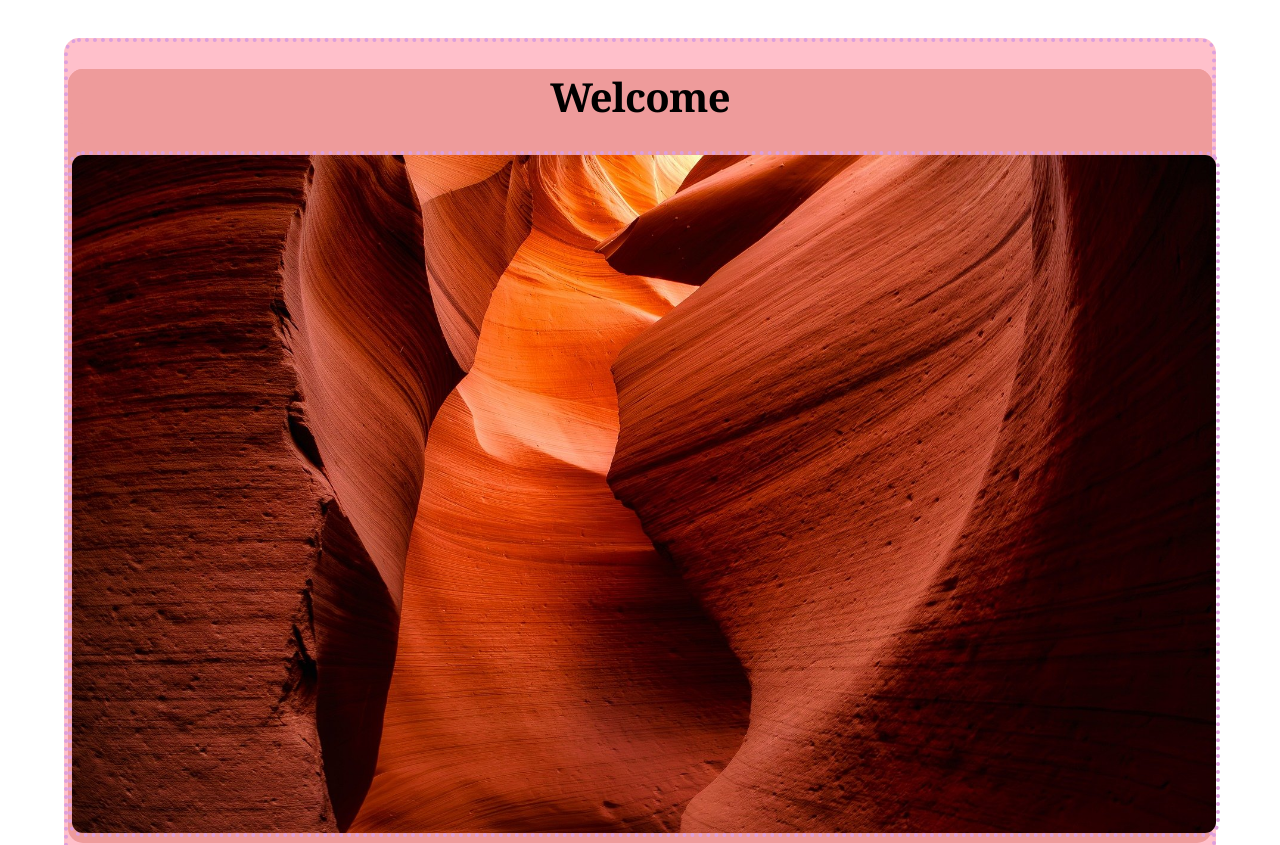
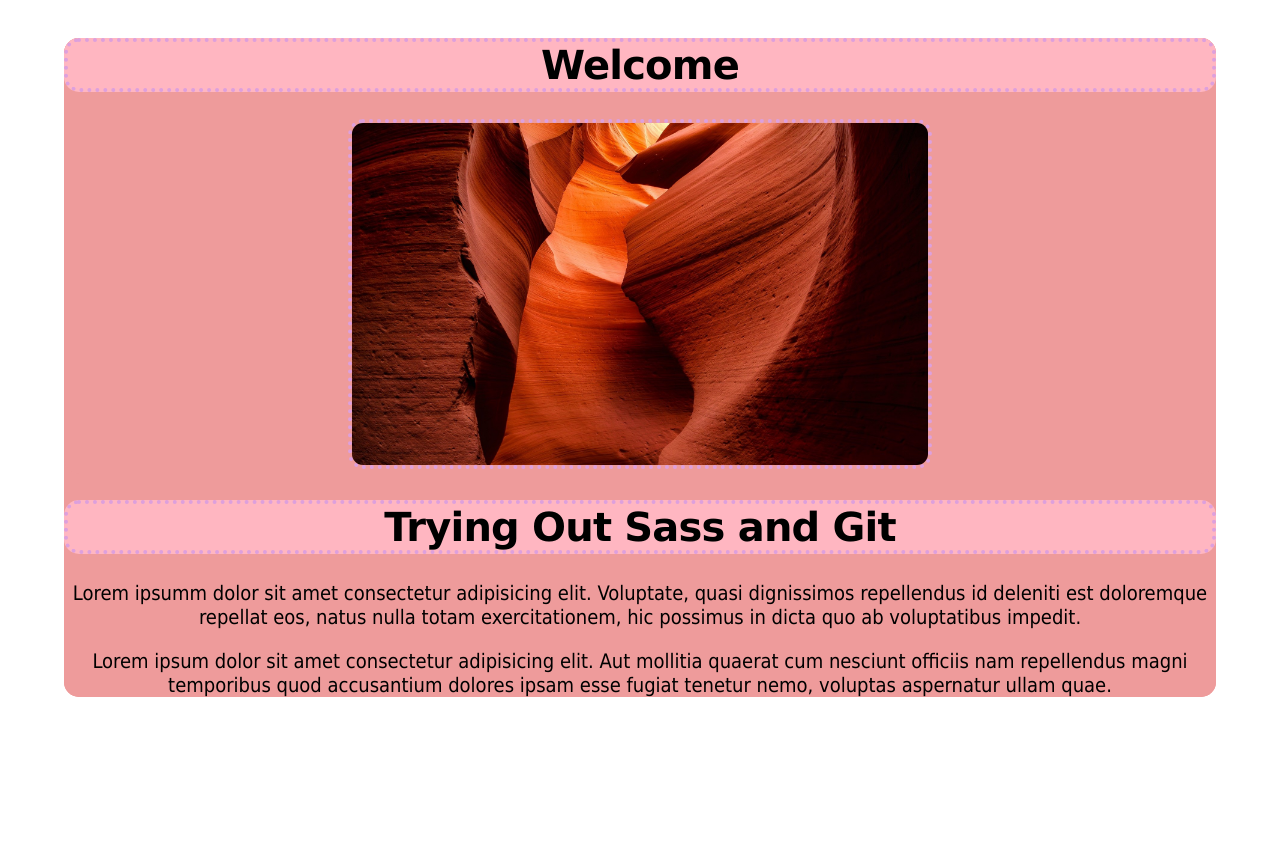
Before and after one commit to MisczConfed/class6demo, a website: page index.html in a window 1280 px wide. Shown: the top 845 px of the page. After the commit the page ends 800 px from the top, so only its background shows below. Drawn offline with Linux system fonts and the light colour scheme.

Commit message:
new new 2

```diff
--- a/index.html
+++ b/index.html
@@ -7,17 +7,17 @@
     <link rel="stylesheet" href="css/style.css">
 </head>
 <body>
-        <main class="rounded">
+        <main class="textbox">
             <div class="textbox">
-                <h1 class="textbox">Welcome</h1>
-                <img src="images/antelope-canyon-9391418_1920.jpg" class="rounded" style="width: 100%;">
+                <h1 class="rounded">Welcome</h1>
+                <img src="images/antelope-canyon-9391418_1920.jpg" class="rounded" style="width: 50%;">
 
             </div>
 
         </div>
         </div>
         <div class="textbox">
-        <h1 class="textbox">Trying Out Sass and Git</h1>
+        <h1 class="rounded">Trying Out Sass and Git</h1>
         <p>Lorem ipsumm dolor sit amet consectetur adipisicing elit. Voluptate, quasi dignissimos repellendus id deleniti est doloremque repellat eos, natus nulla totam exercitationem, hic possimus in dicta quo ab voluptatibus impedit.</p>
         <p>
             Lorem ipsum dolor sit amet consectetur adipisicing elit. Aut mollitia quaerat cum nesciunt officiis nam repellendus magni temporibus quod accusantium dolores ipsam esse fugiat tenetur nemo, voluptas aspernatur ullam quae.
--- a/sass/_type.scss
+++ b/sass/_type.scss
@@ -5,7 +5,7 @@ body {
 
 
 h1 {
-        font-family: var(--font_serif);
+        font-family: var(--font_sans);
         font-size: 2.5rem;
         letter-spacing: -0.02em;
         text-align: center;
--- a/sass/_variables.scss
+++ b/sass/_variables.scss
@@ -1,6 +1,6 @@
 :root {
-    --font_sans: Helvetica, sans-serif;
-    --font_serif: Georgia, serif;
+    --font_sans: Verdana, sans-serif;
+    --font_serif: Tahoma, sans-serif;
     --color_blue: rgb(151, 158, 211);
     --color_pink: rgb(240, 124, 124);
     --color_light_pink: rgb(238, 155, 155);
```
Also changed, not shown: css/style.css, 1 other file.
